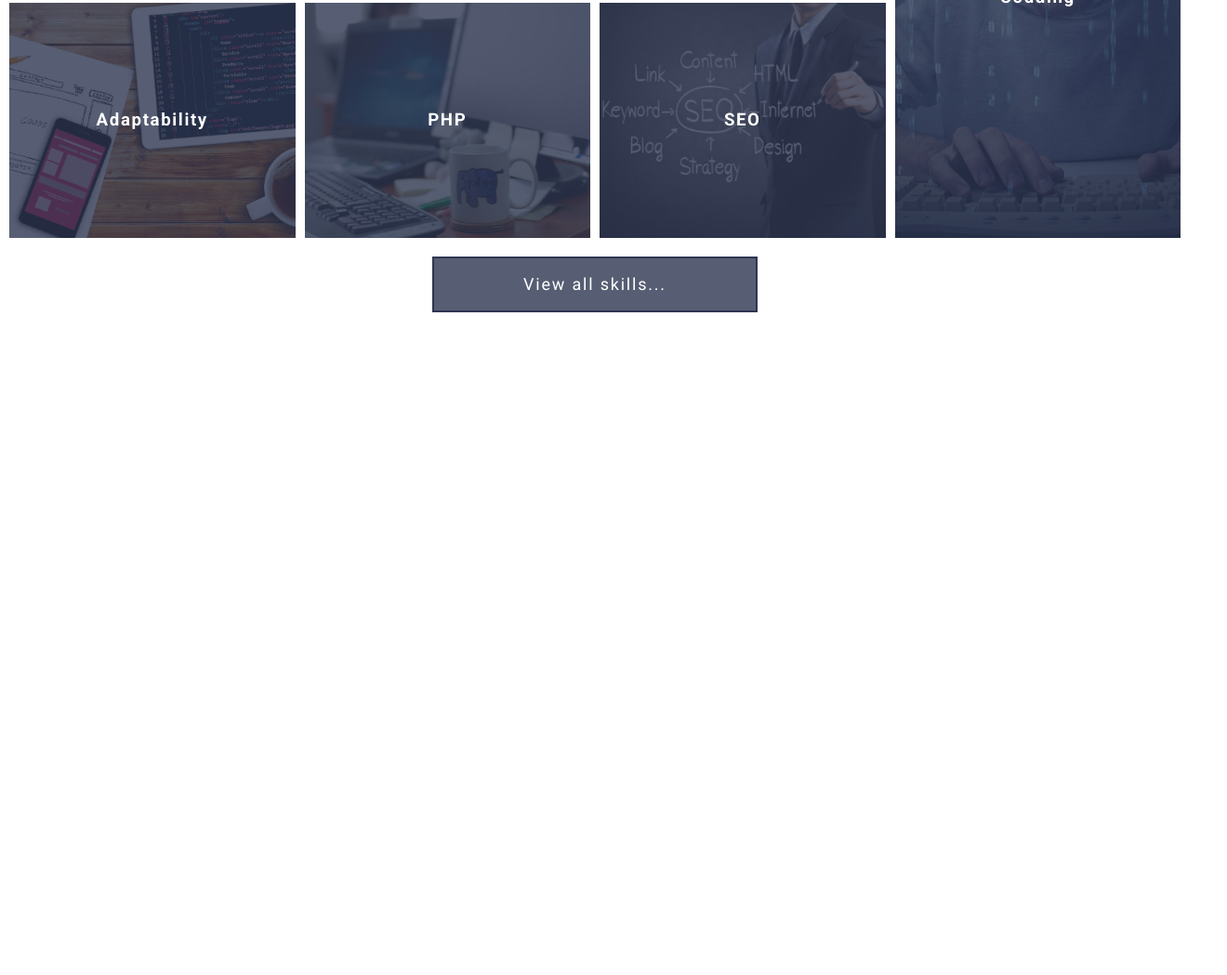
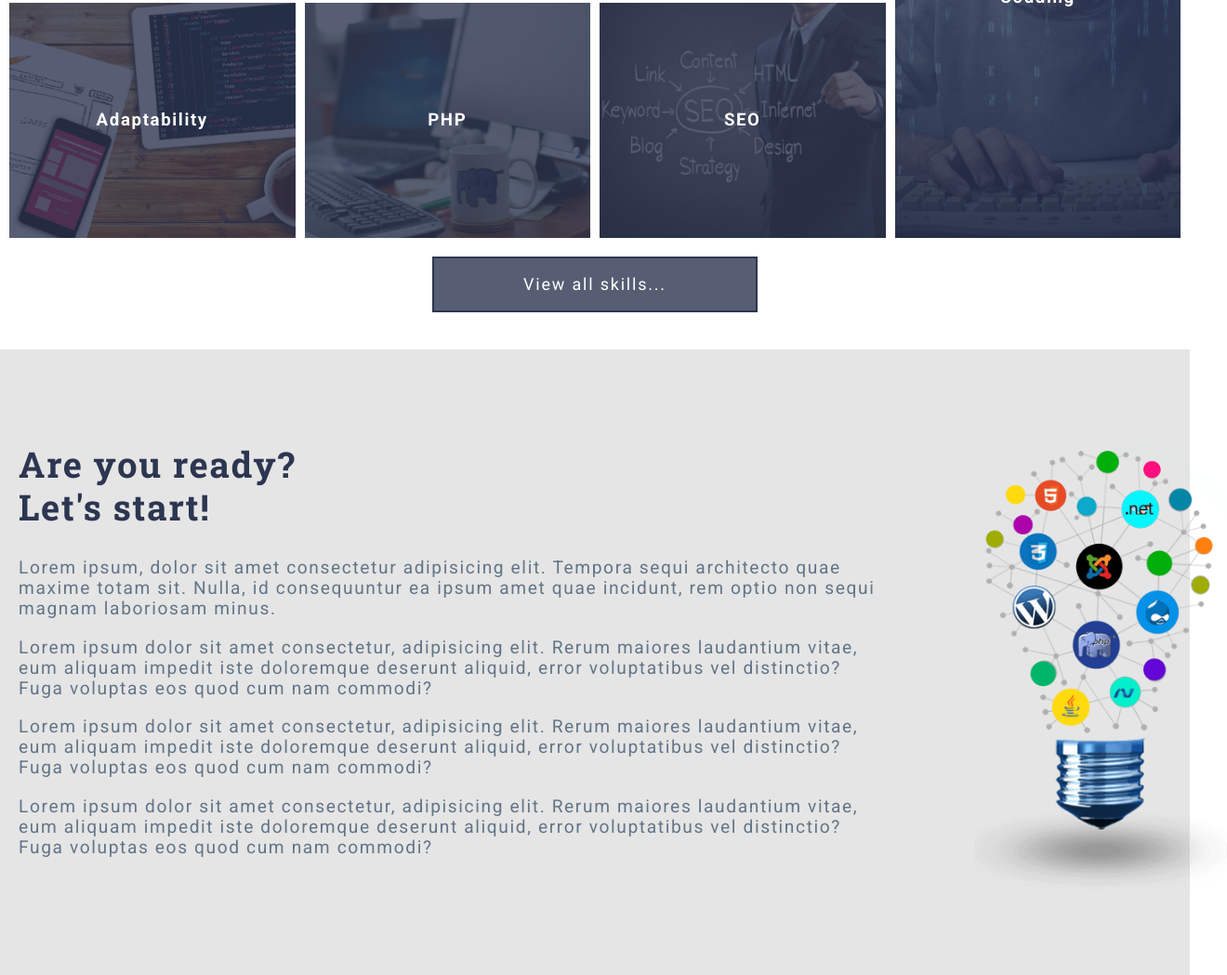
Before and after one commit to ArturBelenchenko/git-test, a plain HTML site: page git-test.html in a window 1280 px wide. Shown: the part 1334-2383 px from the top of the page at 93% size, 1320 px wide, since content can reach past the window. Before the commit the page ends 1710 px from the top, so only its background shows below. Drawn offline with Linux system fonts and the light colour scheme.

Commit message:
some changes

```diff
--- a/assets/css/git-test.css
+++ b/assets/css/git-test.css
@@ -813,6 +813,30 @@
       padding: 20px;
       transition: color 0.5s;
     }
+    .about {
+      background-color: #e5e5e5;
+    }
+    .about-content {
+      font-size: 1.2em;
+    }
+    .section h2 {
+      margin-top: 0;
+      font-size: 2em;
+    }
+    .section {
+      display: block;
+      padding-top: 100px;
+      padding-bottom: 80px;
+    }
+    .about-wrap {
+      max-width: 1340px;
+     margin: auto;
+     padding: 0 20px;
+      display: grid;
+      grid-template-columns: 929px 271px;
+      grid-column-gap: 100px;
+    }
+
 
     @media (min-width: 993px) {
       .skills {
--- a/git-test.html
+++ b/git-test.html
@@ -1,5 +1,6 @@
 <!DOCTYPE html>
 <html lang="en">
+
 <head>
   <meta charset="UTF-8">
   <meta name="viewport" content="width=device-width, initial-scale=1.0">
@@ -10,6 +11,7 @@
   <link rel="stylesheet" href="libs/@fortawesome/fontawesome-free/css/all.min.css">
   <link rel="stylesheet" href="assets/css/git-test.css">
 </head>
+
 <body>
   <header class="header" style="background-image: url(./assets/img/img-header.png)">
 
@@ -126,8 +128,33 @@
       <a href="#" class="btn-accent">View all skills...</a>
     </div>
   </section>
+  <section class="about section">
+    <div class="about-wrap">
+      <div class="about-content">
+        <h2>
+          Are you ready?<br>
+          Let's start!
+        </h2>
+        <p>Lorem ipsum, dolor sit amet consectetur adipisicing elit. Tempora sequi architecto quae maxime totam sit.
+          Nulla, id consequuntur ea ipsum amet quae incidunt, rem optio non sequi magnam laboriosam minus.</p>
+        <p>Lorem ipsum dolor sit amet consectetur, adipisicing elit. Rerum maiores laudantium vitae, eum aliquam
+          impedit iste doloremque deserunt aliquid, error voluptatibus vel distinctio? Fuga voluptas eos quod cum nam
+          commodi?</p>
+        <p>Lorem ipsum dolor sit amet consectetur, adipisicing elit. Rerum maiores laudantium vitae, eum aliquam
+          impedit iste doloremque deserunt aliquid, error voluptatibus vel distinctio? Fuga voluptas eos quod cum nam
+          commodi?</p>
+        <p>Lorem ipsum dolor sit amet consectetur, adipisicing elit. Rerum maiores laudantium vitae, eum aliquam
+          impedit iste doloremque deserunt aliquid, error voluptatibus vel distinctio? Fuga voluptas eos quod cum nam
+          commodi?</p>
+      </div>
+      <div class="about-image">
+        <img src="assets/img/img-lamp-webdev.png" title="image" alt="mtivation">
+      </div>
+    </div>
+  </section>
 
   <script src="libs/jquery/dist/jquery.min.js"></script>
   <script src="assets/js/main.js"></script>
 </body>
+
 </html>
```
Lines whose indentation alone changed are shown as unchanged.
